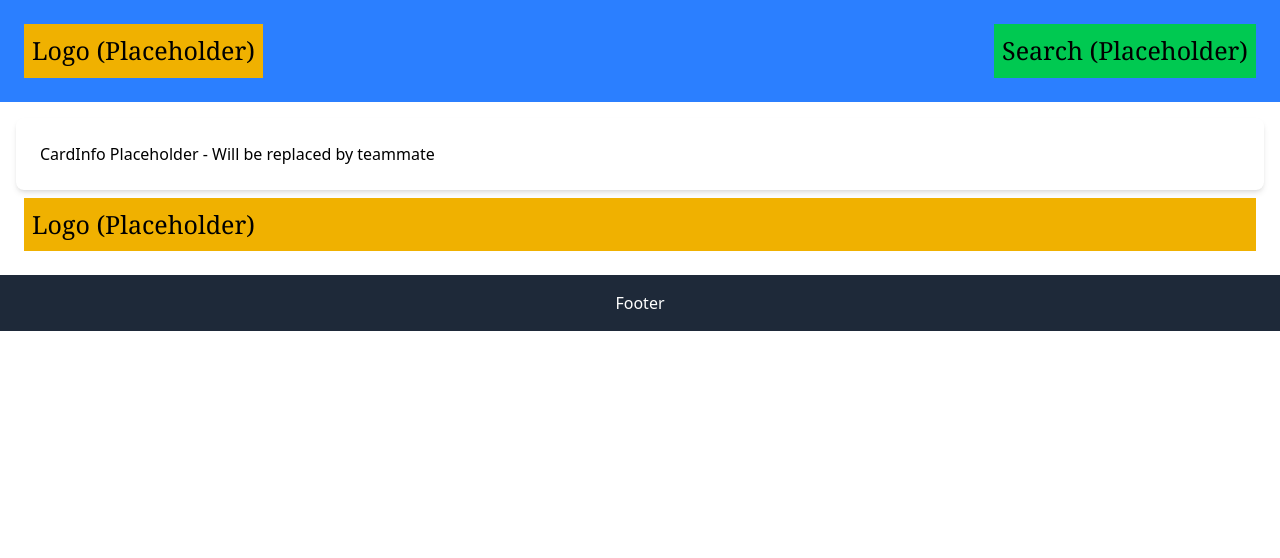
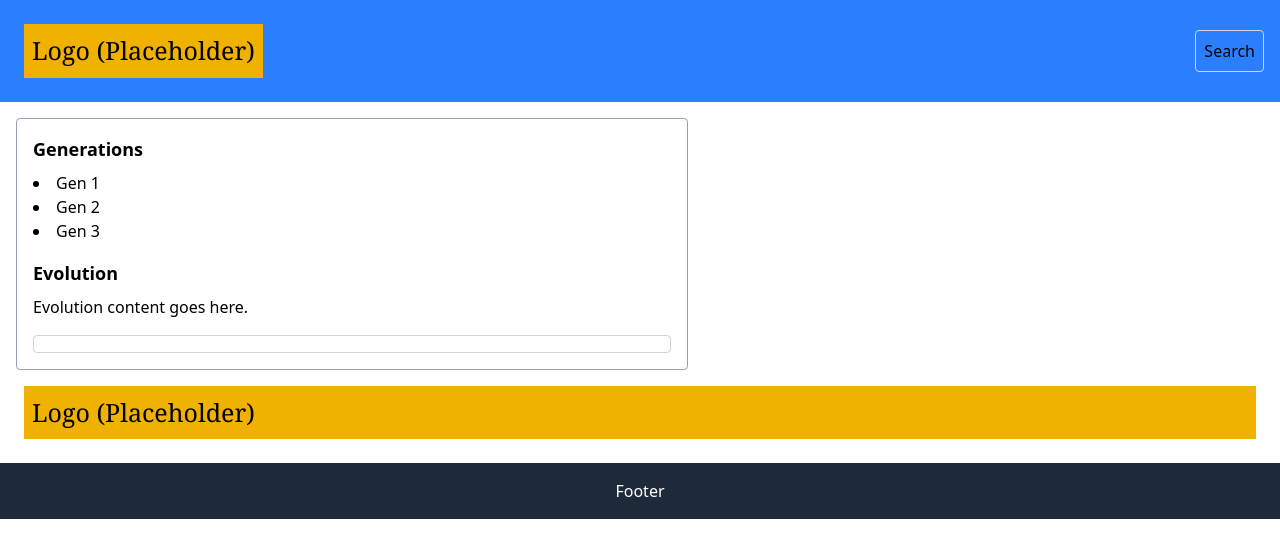
Before and after one commit to julianiiriani/Exc08-JK, a React (Vite) app: page / in a window 1280 px wide. Shown: the top 558 px of the page. Built offline with nearby package versions, Linux system fonts and the light colour scheme.

Commit message:
kezia add Evolution

```diff
--- a/src/components/CardInfo.jsx
+++ b/src/components/CardInfo.jsx
@@ -1,7 +1,14 @@
+import React from 'react';
+import Generations from './Generations';
+import Evolution from './Evolution';
+import TypeEffect from './TypeEffect';
+
 const CardInfo = () => {
   return (
-    <div className="bg-white p-6 rounded-lg shadow-md">
-      CardInfo Placeholder - Will be replaced by teammate
+    <div className="card-info border border-gray-400 rounded p-4 mb-4 w-full max-w-2xl">
+      <Generations />
+      <Evolution />
+      <TypeEffect />
     </div>
   );
 };
--- /dev/null
+++ b/src/components/Evolution.jsx
@@ -0,0 +1,12 @@
+import React from 'react';
+
+const Evolution = () => {
+  return (
+    <div className="evolution mb-4">
+      <h2 className="text-lg font-bold mb-2">Evolution</h2>
+      <p>Evolution content goes here.</p>
+    </div>
+  );
+};
+
+export default Evolution;
--- /dev/null
+++ b/src/components/Generations.jsx
@@ -0,0 +1,17 @@
+import React from 'react';
+
+const Generations = () => {
+  const generations = ['Gen 1', 'Gen 2', 'Gen 3'];
+  return (
+    <div className="generations mb-4">
+      <h2 className="text-lg font-bold mb-2">Generations</h2>
+      <ul className="list-disc list-inside">
+        {generations.map((gen, index) => (
+          <li key={index}>{gen}</li>
+        ))}
+      </ul>
+    </div>
+  );
+};
+
+export default Generations;
--- a/src/components/Search.jsx
+++ b/src/components/Search.jsx
@@ -1,9 +1,11 @@
-const Search = ({ text }) => {
+import React from 'react';
+
+const Logo = ({ text }) => {
   return (
-    <div className="text-[25px] bg-green-500 m-2 p-2 font-serif">
-      {text} (Placeholder)
+    <div className="logo p-2 border border-gray-300 rounded">
+      {text}
     </div>
   );
 };
 
-export default Search;
+export default Logo;
--- /dev/null
+++ b/src/components/TypeEffect.jsx
@@ -0,0 +1,11 @@
+import React from 'react';
+
+const Logo = ({ text }) => {
+  return (
+    <div className="logo p-2 border border-gray-300 rounded">
+      {text}
+    </div>
+  );
+};
+
+export default Logo;
```
